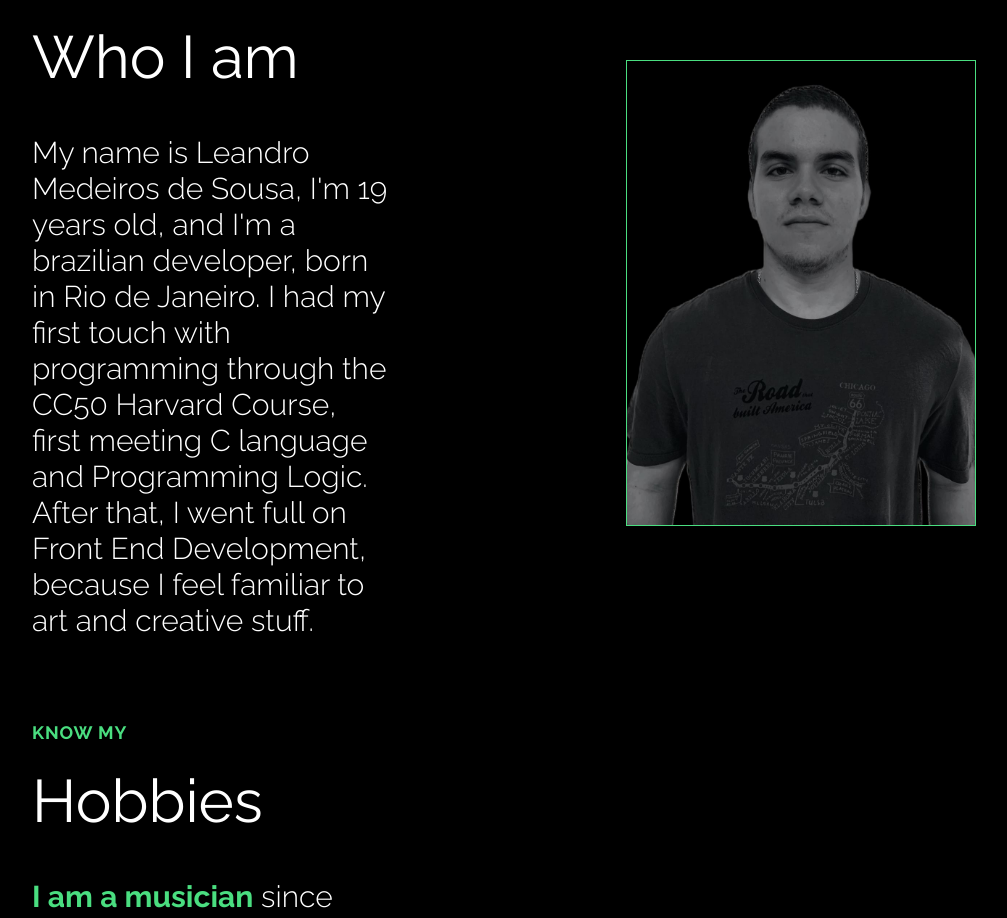
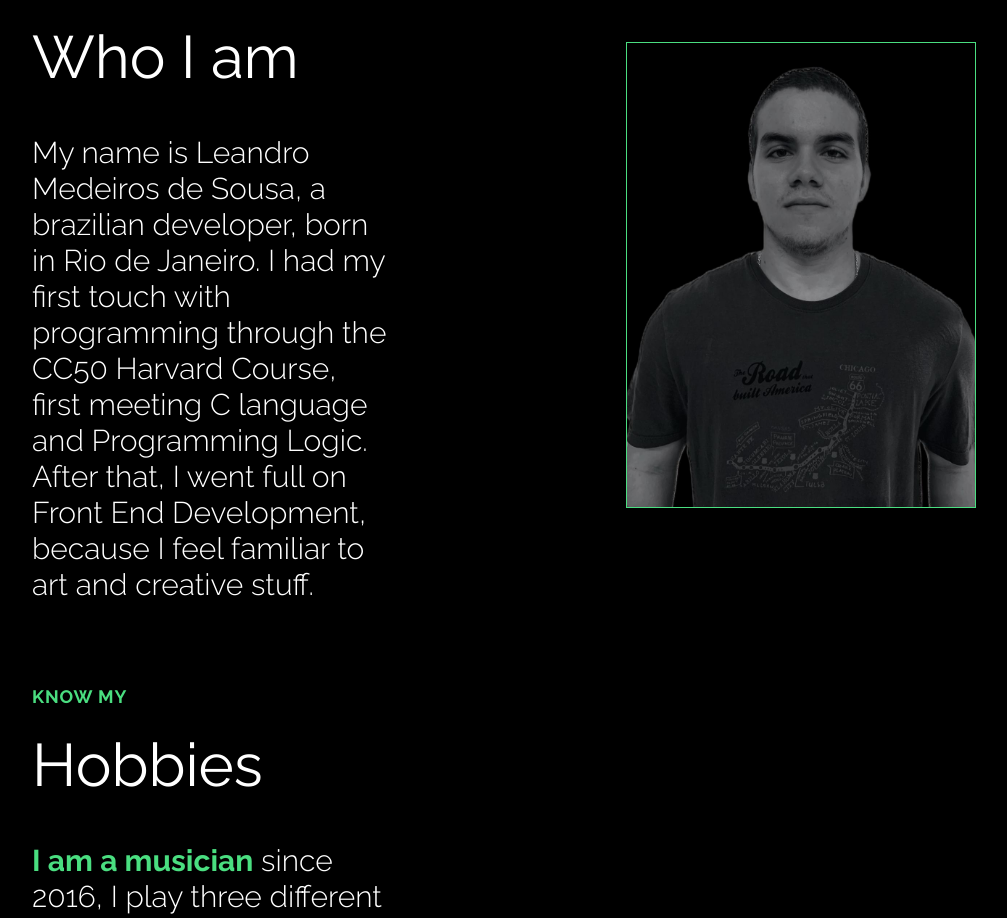
Before and after one commit to sousalmdev/portfoolio, a Next.js app: page / in a window 1280 px wide. Shown: the part 6700-7618 px from the top of the page, without its empty margins (136-1143 px from the left). Built offline with nearby package versions, Linux system fonts and the light colour scheme.

Commit message:
Update: No ageism here.

```diff
--- a/app/components/about.tsx
+++ b/app/components/about.tsx
@@ -28,7 +28,7 @@ export const About = () => {
           <p
             className={`text-left w-full xl:w-3/5 md:w-4/5 sm:w-4/5 md:text-3xl text-sm font-light `}
           >
-           My name is Leandro Medeiros de Sousa, I'm 19 years old, and I'm a brazilian developer, born in Rio de Janeiro.
+           My name is Leandro Medeiros de Sousa, a brazilian developer, born in Rio de Janeiro.
           I had my first touch with programming through the CC50 Harvard Course, first meeting C language and Programming Logic.
           After that, I went full on Front End Development, because I feel familiar to art and creative stuff.
           </p></div>
```
